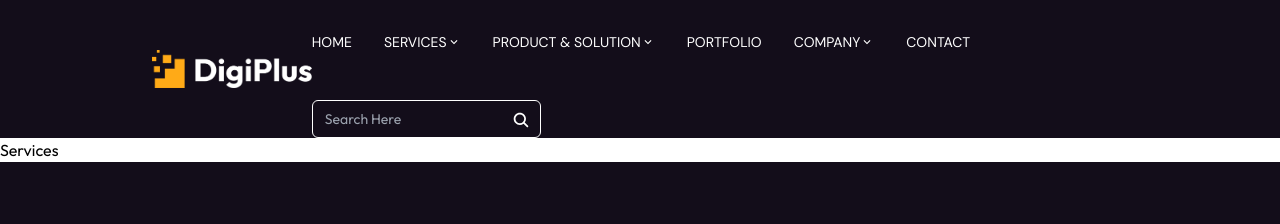
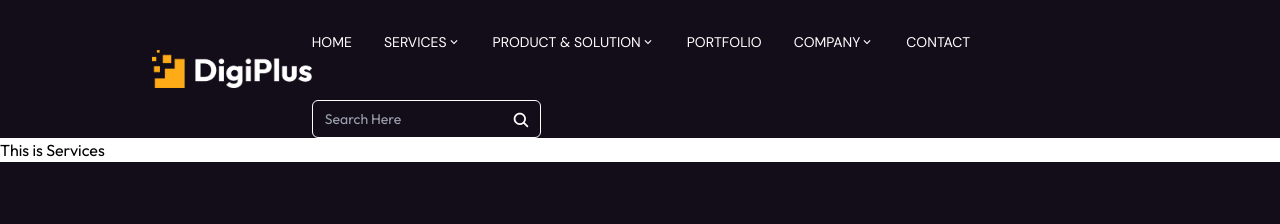
Before and after one commit to tuhinAhammed/skilify-tech-frontend, a React (Vite) app: page /services in a window 1280 px wide. Shown: the top 224 px of the page. Built offline with nearby package versions, Linux system fonts and the light colour scheme.

Commit message:
some code updat

```diff
--- a/src/Pages/Services.jsx
+++ b/src/Pages/Services.jsx
@@ -2,7 +2,7 @@ import React from 'react'
 
 const Services = () => {
   return (
-    <div>Services</div>
+    <div> This is Services</div>
   )
 }
 
```
